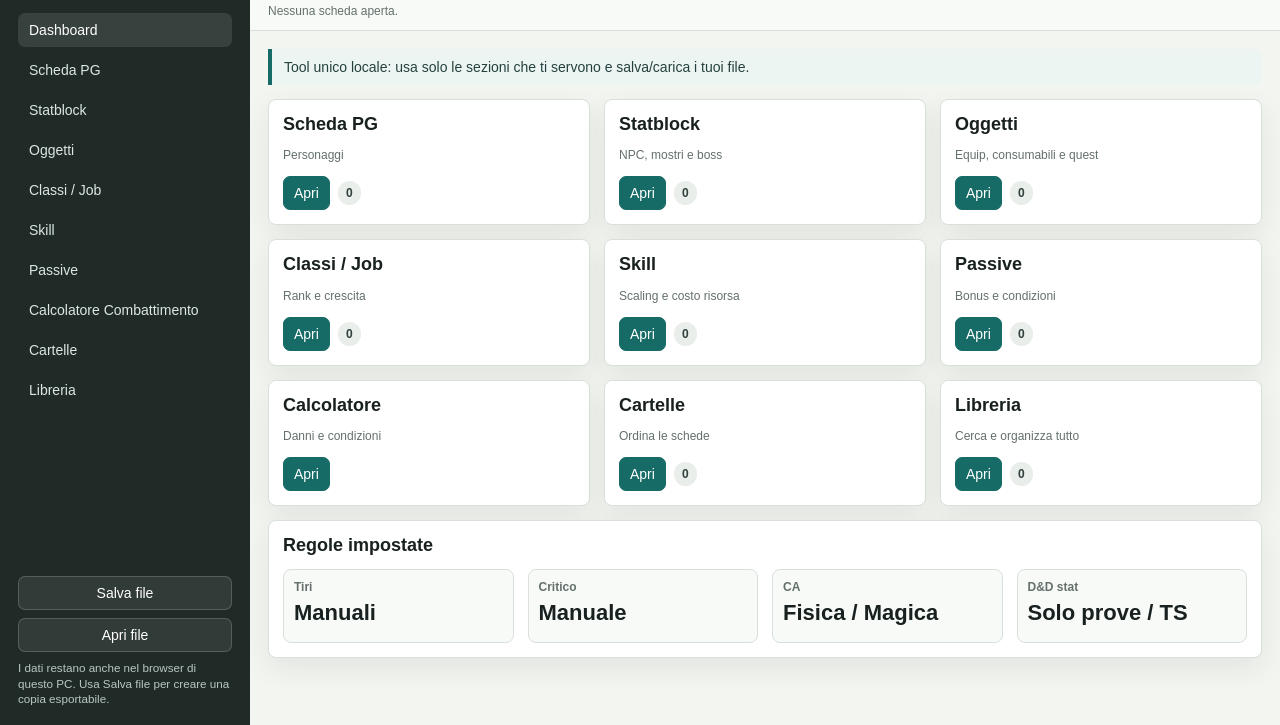
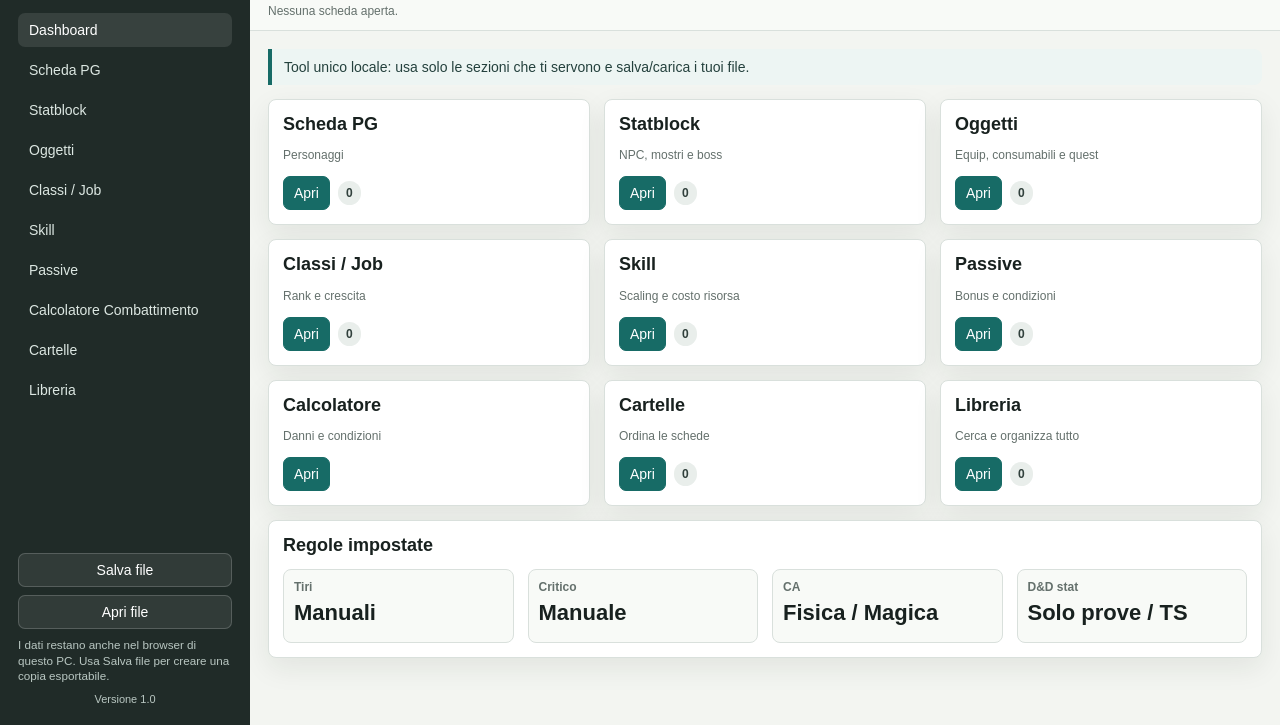
Before and after one commit to Kirito9719/vrmmorpg-gdr, a plain HTML site: page index.html in a window 1280 px wide. Shown: the part 75-800 px from the top of the page. Drawn offline with Linux system fonts and the light colour scheme.

Commit message:
Add files via upload

```diff
--- a/index.html
+++ b/index.html
@@ -163,6 +163,12 @@
       color: #fff;
     }
 
+    .version {
+      color: #9db0a8;
+      font-size: 11px;
+      text-align: center;
+    }
+
     .savebar small {
       color: #b9c7c2;
       line-height: 1.35;
@@ -547,6 +553,7 @@
         <button type="button" id="importBtn">Apri file</button>
         <input class="file-input" id="fileInput" type="file" accept="application/json,.json">
         <small>I dati restano anche nel browser di questo PC. Usa Salva file per creare una copia esportabile.</small>
+        <small class="version">Versione 1.0</small>
       </div>
     </aside>
 
```
